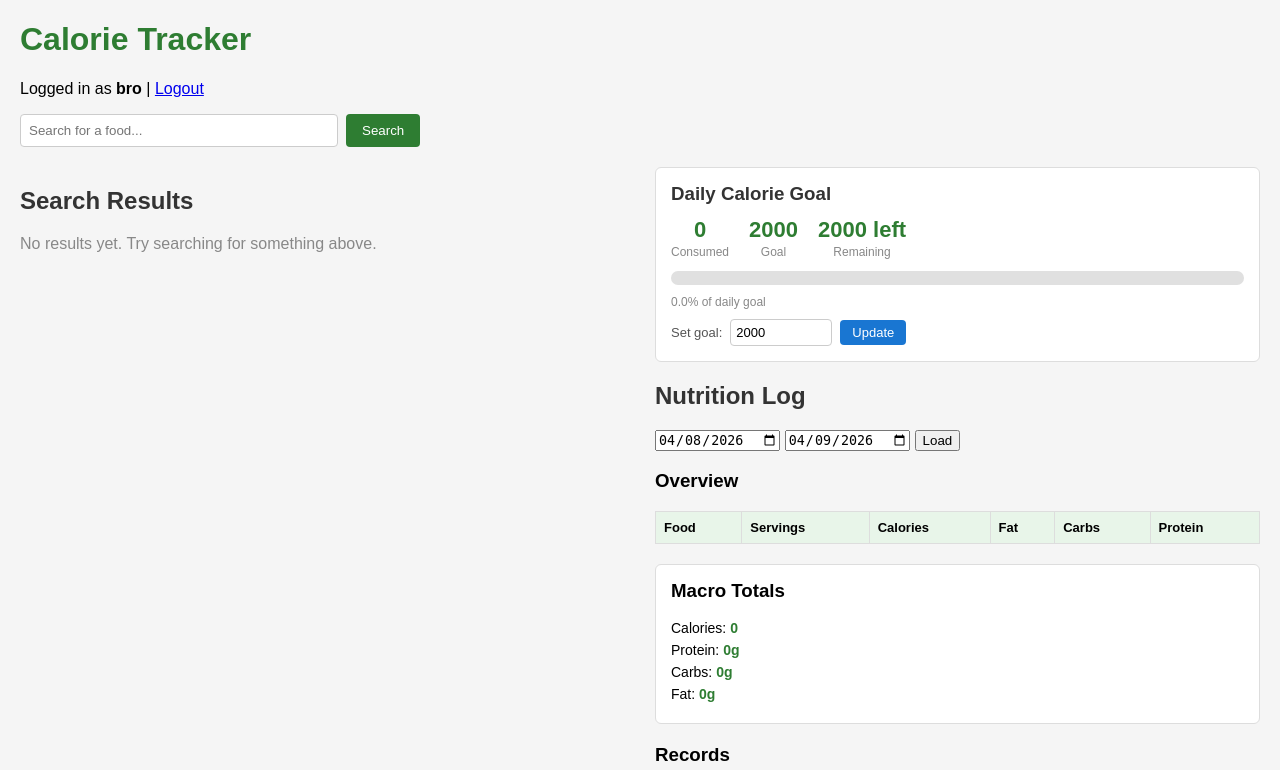
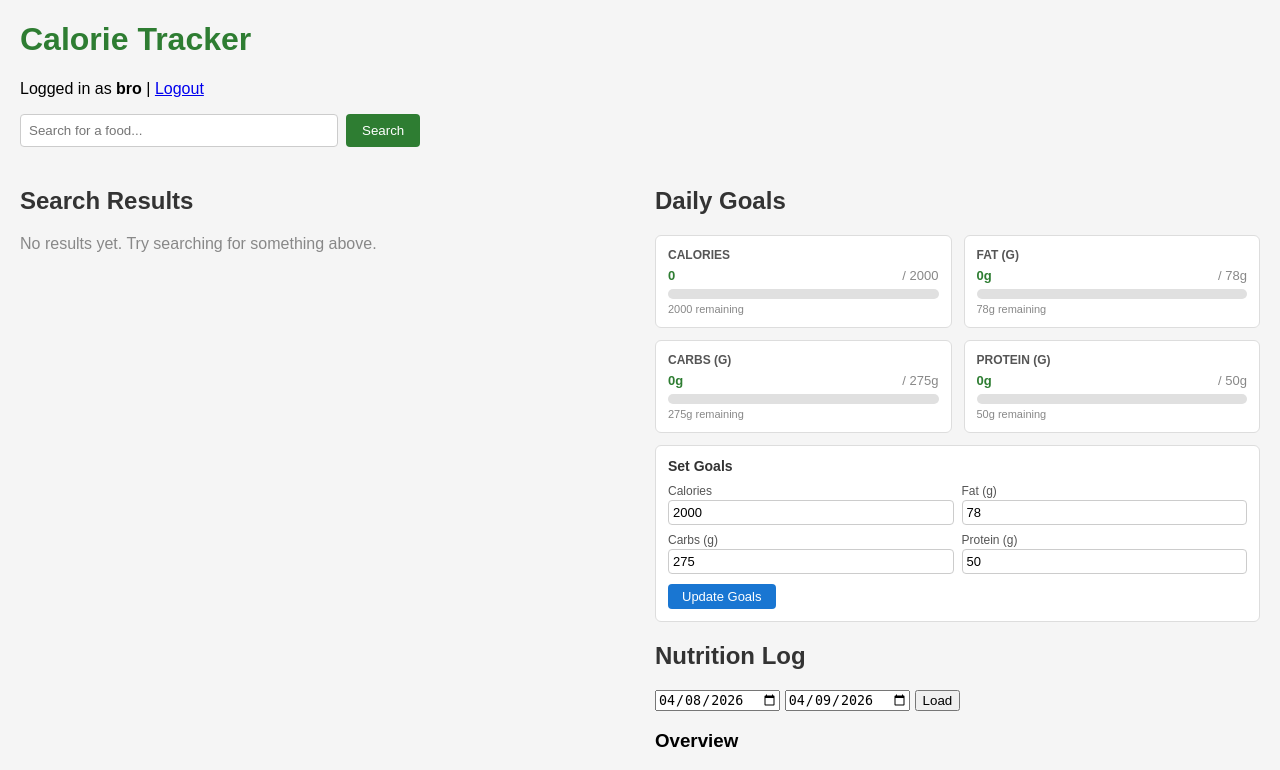
Before and after one commit to artkha1/calorie_tracker, a Flask app: page / in a window 1280 px wide. Shown: the top 770 px of the page. Run offline with Flask 3, Linux system fonts and the light colour scheme; a user stored in the database is signed in; data comes from the database, SQL or seed files in the repository; both versions use the stored data as it was after the commit; lists and menus that the app fills with data are empty.

Commit message:
Added ML matching, macros goal tracking

```diff
--- a/ui/templates/index.html
+++ b/ui/templates/index.html
@@ -179,95 +179,32 @@
             color: #2e7d32;
         }
 
-        /* Calorie goal card */
-        .goal-card {
-            background: white;
-            border: 1px solid #ddd;
-            border-radius: 6px;
-            padding: 15px;
-            margin-bottom: 20px;
-        }
-        .goal-card h3 {
-            margin: 0 0 12px 0;
-            color: #333; }
+        /* Macro goal cards */
+        .goals-section { margin-bottom: 20px; }
+        .goals-grid { display: grid; grid-template-columns: 1fr 1fr; gap: 12px; margin-bottom: 12px; }
 
-        .goal-stats {
-            display: flex;
-            gap: 20px;
-            margin-bottom: 12px;
-        }
-        .goal-stat {
-            text-align: center;
-        }
-        .goal-stat .value {
-            font-size: 22px;
-            font-weight: bold;
-            color: #2e7d32;
-        }
+        .goal-card { background: white; border: 1px solid #ddd; border-radius: 6px; padding: 12px; }
+        .goal-card .macro-label { font-size: 12px; font-weight: bold; color: #555; text-transform: uppercase; margin-bottom: 6px; }
+        .goal-card .goal-stats { display: flex; justify-content: space-between; font-size: 13px; margin-bottom: 6px; }
+        .goal-card .consumed { font-weight: bold; color: #2e7d32; }
+        .goal-card .consumed.over { color: #c62828; }
+        .goal-card .goal-val { color: #888; }
 
-        .goal-stat .value.over {
-            color: #c62828;
-        }
+        .progress-bar-bg { background: #e0e0e0; border-radius: 8px; height: 10px; width: 100%; overflow: hidden; }
+        .progress-bar-fill { height: 100%; border-radius: 8px; background: #2e7d32; transition: width 0.3s ease; }
+        .progress-bar-fill.over { background: #c62828; }
 
-        .goal-stat .label {
-            font-size: 12px;
-            color: #888;
-            margin-top: 2px;
-        }
+        .goal-remaining { font-size: 11px; color: #888; margin-top: 4px; }
+        .goal-remaining.over { color: #c62828; }
 
-        .progress-bar-bg {
-            background: #e0e0e0;
-            border-radius: 8px;
-            height: 14px;
-            width: 100%;
-            overflow: hidden;
-            margin-bottom: 10px;
-        }
-
-        .progress-bar-fill {
-            height: 100%;
-            border-radius: 8px;
-            background: #2e7d32;
-            transition: width 0.3s ease;
-        }
-
-        .progress-bar-fill.over {
-            background: #c62828;
-        }
-
-        .goal-form {
-            display: flex;
-            gap: 8px;
-            align-items: center;
-            margin-top: 10px;
-        }
-
-        .goal-form input[type="number"] {
-            width: 90px;
-            padding: 5px;
-            border: 1px solid #ccc;
-            border-radius: 4px;
-            font-size: 13px;
-        }
-
-        .goal-form button {
-            padding: 5px 12px;
-            background-color: #1976d2;
-            color: white;
-            border: none;
-            border-radius: 4px;
-            cursor: pointer;
-            font-size: 13px;
-        }
-
-        .goal-form button:hover {
-            background-color: #1565c0;
-        }
-
-        .goal-form label {
-            font-size: 13px;
-            color: #555;
-        }
+        /* Set goals form */
+        .set-goals-card { background: white; border: 1px solid #ddd; border-radius: 6px; padding: 12px; }
+        .set-goals-card h3 { margin: 0 0 10px 0; font-size: 14px; color: #333; }
+        .goals-form-grid { display: grid; grid-template-columns: 1fr 1fr; gap: 8px; margin-bottom: 10px; }
+        .goals-form-grid label { font-size: 12px; color: #555; display: block; margin-bottom: 2px; }
+        .goals-form-grid input { width: 100%; padding: 4px; border: 1px solid #ccc; border-radius: 4px; font-size: 13px; box-sizing: border-box; }
+        .set-goals-card button { padding: 5px 14px; background-color: #1976d2; color: white; border: none; border-radius: 4px; cursor: pointer; font-size: 13px; }
+        .set-goals-card button:hover { background-color: #1565c0; }
     </style>
 </head>
 <body>
@@ -319,50 +256,51 @@
         <!-- Right side: goal + log -->
         <div class="right-side">
 
-            <!-- Calorie Goal Card -->
+            <!-- Macro goal cards -->
+            <div class="goals-section">
+                <h2>Daily Goals</h2>
+                <div class="goals-grid">
+                    {% for macro in macro_types %}
+                    {% set s = goal_stats[macro] %}
                     <div class="goal-card">
-                <h3>Daily Calorie Goal</h3>
-
+                        <div class="macro-label">{{ macro }}{% if macro_units[macro] %} ({{ macro_units[macro] }}){% endif %}</div>
                         <div class="goal-stats">
-                    <div class="goal-stat">
-                        <div class="value {% if calories_consumed > calorie_goal %}over{% endif %}">
-                            {{ calories_consumed }}
+                            <span class="consumed {% if s.over > 0 %}over{% endif %}">{{ s.consumed }}{{ macro_units[macro] }}</span>
+                            <span class="goal-val">/ {{ s.goal }}{{ macro_units[macro] }}</span>
                         </div>
-                        <div class="label">Consumed</div>
+                        <div class="progress-bar-bg">
+                            <div class="progress-bar-fill {% if s.progress >= 100 %}over{% endif %}"
+                                 style="width: {{ s.progress }}%"></div>
                         </div>
-                    <div class="goal-stat">
-                        <div class="value">{{ calorie_goal }}</div>
-                        <div class="label">Goal</div>
-                    </div>
-                    <div class="goal-stat">
-                        <div class="value {% if calories_consumed > calorie_goal %}over{% endif %}">
-                            {% if calories_consumed > calorie_goal %}
-                                +{{ (calories_consumed - calorie_goal) | round(1) }} over
+                        <div class="goal-remaining {% if s.over > 0 %}over{% endif %}">
+                            {% if s.over > 0 %}
+                                +{{ s.over }}{{ macro_units[macro] }} over goal
                             {% else %}
-                                {{ calories_remaining }} left
+                                {{ s.remaining }}{{ macro_units[macro] }} remaining
                             {% endif %}
                         </div>
-                        <div class="label">Remaining</div>
                     </div>
+                    {% endfor %}
                 </div>
 
-                <div class="progress-bar-bg">
-                    <div class="progress-bar-fill {% if calorie_progress >= 100 %}over{% endif %}"
-                         style="width: {{ calorie_progress }}%"></div>
+                <!-- Set goals form -->
+                <div class="set-goals-card">
+                    <h3>Set Goals</h3>
+                    <form action="/set_goals" method="POST">
+                        <div class="goals-form-grid">
+                            {% for macro in macro_types %}
+                            <div>
+                                <label for="goal_{{ macro }}">{{ macro.capitalize() }}{% if macro_units[macro] %} ({{ macro_units[macro] }}){% endif %}</label>
+                                <input type="number" name="goal_{{ macro }}" id="goal_{{ macro }}"
+                                       value="{{ goal_stats[macro].goal }}" min="1" step="1">
                             </div>
-                <div style="font-size: 12px; color: #888; margin-bottom: 8px;">
-                    {{ calorie_progress }}% of daily goal
+                            {% endfor %}
                         </div>
-
-                <!-- Set goal form -->
-                <form action="/set_goal" method="POST" class="goal-form">
-                    <label for="calorie_goal">Set goal:</label>
-                    <input type="number" name="calorie_goal" id="calorie_goal"
-                           value="{{ calorie_goal }}" min="1" step="1">
                         <input type="hidden" name="start_date" value="{{ start_date }}">
                         <input type="hidden" name="end_date" value="{{ end_date }}">
-                    <button type="submit">Update</button>
+                        <button type="submit">Update Goals</button>
                     </form>
+                </div>
             </div>
 
             <h2>Nutrition Log</h2>
--- a/ui/ui.py
+++ b/ui/ui.py
@@ -19,7 +19,7 @@ macro_units = {"calories": "",
          "carbs": "g",
          "protein": "g"}
 
-DEFAULT_CALORIE_GOAL = 2000
+DEFAULT_GOALS = {"calories": 2000, "protein": 50, "carbs": 275, "fat": 78}
 
 class Record:
     """
@@ -111,7 +111,7 @@ class RecordManager:
         user_id = record.user_id
         del self._users_to_records[user_id][record_id]
 
-        del record
+        del self._records[record_id]
 
 record_manager = RecordManager()
 
@@ -125,8 +125,8 @@ food_cache = {} # Only need to store foods in log
 # Proper asynchronous updates should be implemented using Ajax
 search_results = [] # store search results to avoid repeated queries
 
-# Per-user calorie goals (will move to DB with auth)
-calorie_goals = {userID: DEFAULT_CALORIE_GOAL}
+# Per-user macro goals (will move to DB with auth)
+macro_goals = {userID: dict(DEFAULT_GOALS)}
 
 # Get totals for user since timestamp
 def get_totals(records):
@@ -179,6 +179,24 @@ def update_food_cache(search_results):
     for result in search_results:
         food_cache[int(result["fdc_id"])] = result
 
+def compute_goal_stats(totals, goals):
+    """For each macro, compute consumed, goal, remaining, and progress %."""
+    stats = {}
+    for macro in macro_types:
+        consumed = round(totals.get(macro, 0), 1)
+        goal = goals.get(macro, DEFAULT_GOALS[macro])
+        remaining = round(max(goal - consumed, 0), 1)
+        over = round(consumed - goal, 1) if consumed > goal else 0
+        progress = min(round((consumed / goal) * 100, 1), 100) if goal > 0 else 0
+        stats[macro] = {
+            "consumed": consumed,
+            "goal": goal,
+            "remaining": remaining,
+            "over": over,
+            "progress": progress,
+        }
+    return stats
+
 
 def render_main(start_date, end_date):
     """Single helper so every route passes the same context."""
@@ -198,10 +216,8 @@ def render_main(start_date, end_date):
     # FIX (Artem): datetime-local inputs require format without seconds
     curr_time = datetime.now().strftime("%Y-%m-%dT%H:%M")
 
-    calorie_goal = calorie_goals.get(userID, DEFAULT_CALORIE_GOAL)
-    calories_consumed = round(totals.get("calories", 0), 1)
-    calories_remaining = round(max(calorie_goal - calories_consumed, 0), 1)
-    calorie_progress = min(round((calories_consumed / calorie_goal) * 100, 1), 100) if calorie_goal > 0 else 0
+    goals = macro_goals.get(userID, dict(DEFAULT_GOALS))
+    goal_stats = compute_goal_stats(totals, goals)
 
     return render_template(
         'index.html',
@@ -215,10 +231,7 @@ def render_main(start_date, end_date):
         curr_time=curr_time,
         macro_types=macro_types,
         macro_units=macro_units,
-        calorie_goal=calorie_goal,
-        calories_consumed=calories_consumed,
-        calories_remaining=calories_remaining,
-        calorie_progress=calorie_progress,
+        goal_stats=goal_stats,
     )
 
 
@@ -255,7 +268,7 @@ def update_log():
         time_stamp = datetime.now()
 
     # Create record of update
-    record_manager.create_record(g.user["username"], time_stamp, transaction_info)
+    record_manager.create_record(g.user["username"], time_stamp, {food_id: quantity})
 
     start_date, end_date = get_selected_dates(request)
     return render_main(start_date, end_date)
@@ -270,15 +283,18 @@ def delete_log():
     start_date, end_date = get_selected_dates(request)
     return render_main(start_date, end_date)
 
-@app.route('/set_goal', methods=['POST'])
-def set_goal():
-    """Update the user's daily calorie goal."""
-    try:
-        goal = int(request.form.get('calorie_goal', DEFAULT_CALORIE_GOAL))
-        if goal > 0:
-            calorie_goals[userID] = goal
-    except (ValueError, TypeError):
-        pass
+@app.route('/set_goals', methods=['POST'])
+def set_goals():
+    """Update the user's daily macro goals."""
+    goals = macro_goals.get(userID, dict(DEFAULT_GOALS))
+    for macro in macro_types:
+        try:
+            val = int(request.form.get(f'goal_{macro}', goals[macro]))
+            if val > 0:
+                goals[macro] = val
+        except (ValueError, TypeError):
+            pass
+    macro_goals[userID] = goals
 
     start_date, end_date = get_selected_dates(request)
     return render_main(start_date, end_date)
```
Also changed, not shown: api/nutrition_api.py (+7 -3 lines), ml/ml_utils.py (+56 -4 lines), storage/calorie_tracker.db. Lines whose indentation alone changed are shown as unchanged.
